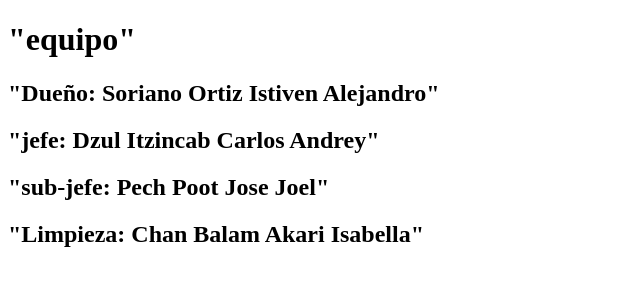
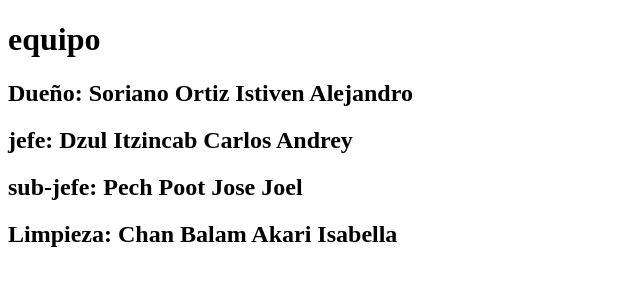
Before and after one commit to equip09/equip09.github.io, a plain HTML site: page equipo/index.html in a window 1280 px wide. Shown: the whole page, without its empty margins (0-640 px from the left). Drawn offline with Linux system fonts and the light colour scheme.

Commit message:
Update index.html

```diff
--- a/equipo/index.html
+++ b/equipo/index.html
@@ -1,10 +1,10 @@
 <!DOCTYPE html>
 <html lang="es">
 <cuerpo>
-<h1>"equipo"</h1>
-<h2>"Dueño: Soriano Ortiz Istiven Alejandro"</h2>
-<h2>"jefe: Dzul Itzincab Carlos Andrey"</h2>
-<h2>"sub-jefe: Pech Poot Jose Joel"</h2>
-<h2>"Limpieza: Chan Balam Akari Isabella"</h2>
+<h1>equipo</h1>
+<h2>Dueño: Soriano Ortiz Istiven Alejandro</h2>
+<h2>jefe: Dzul Itzincab Carlos Andrey</h2>
+<h2>sub-jefe: Pech Poot Jose Joel</h2>
+<h2>Limpieza: Chan Balam Akari Isabella</h2>
 </cuerpo>
 </html>
```
